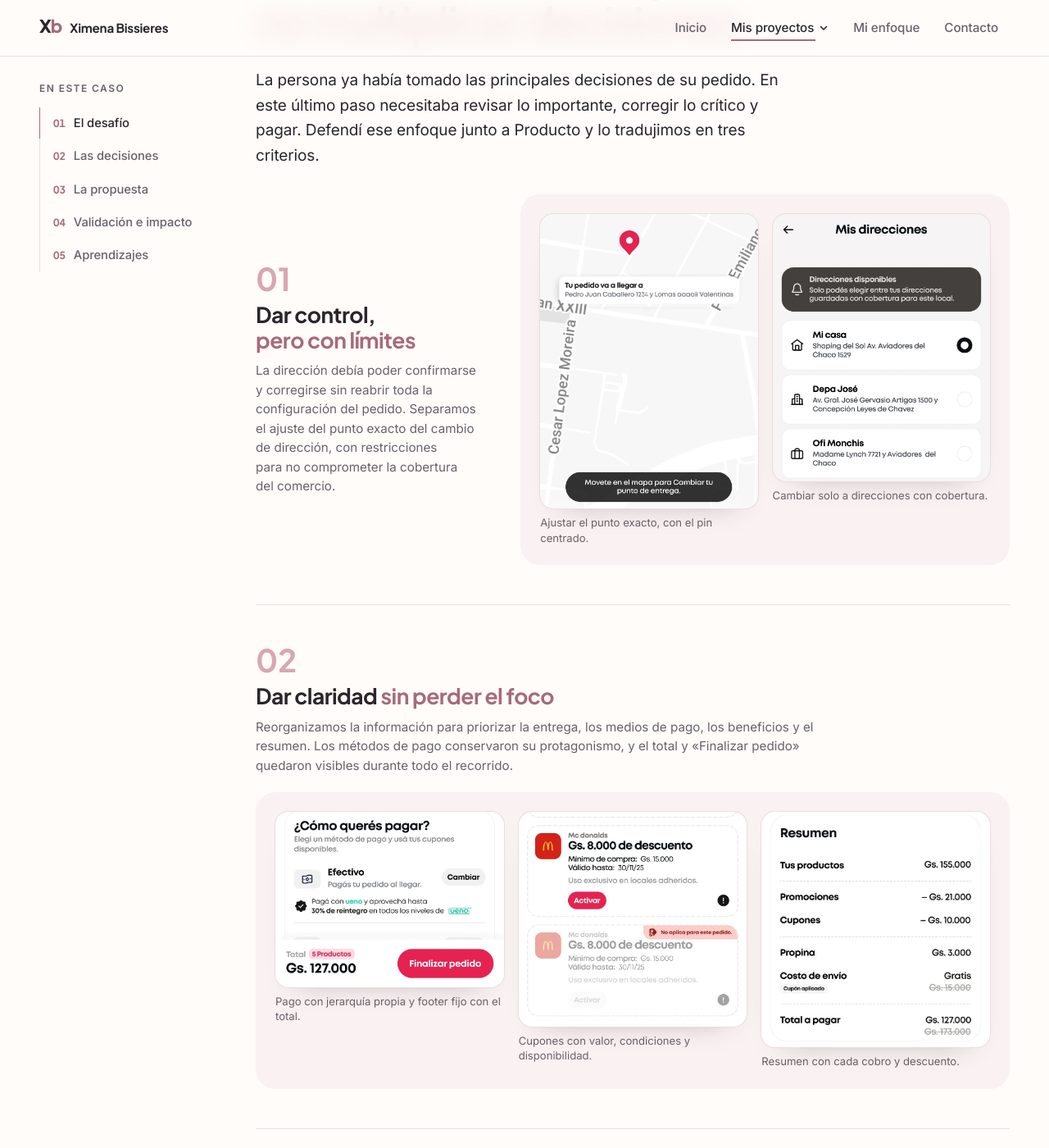
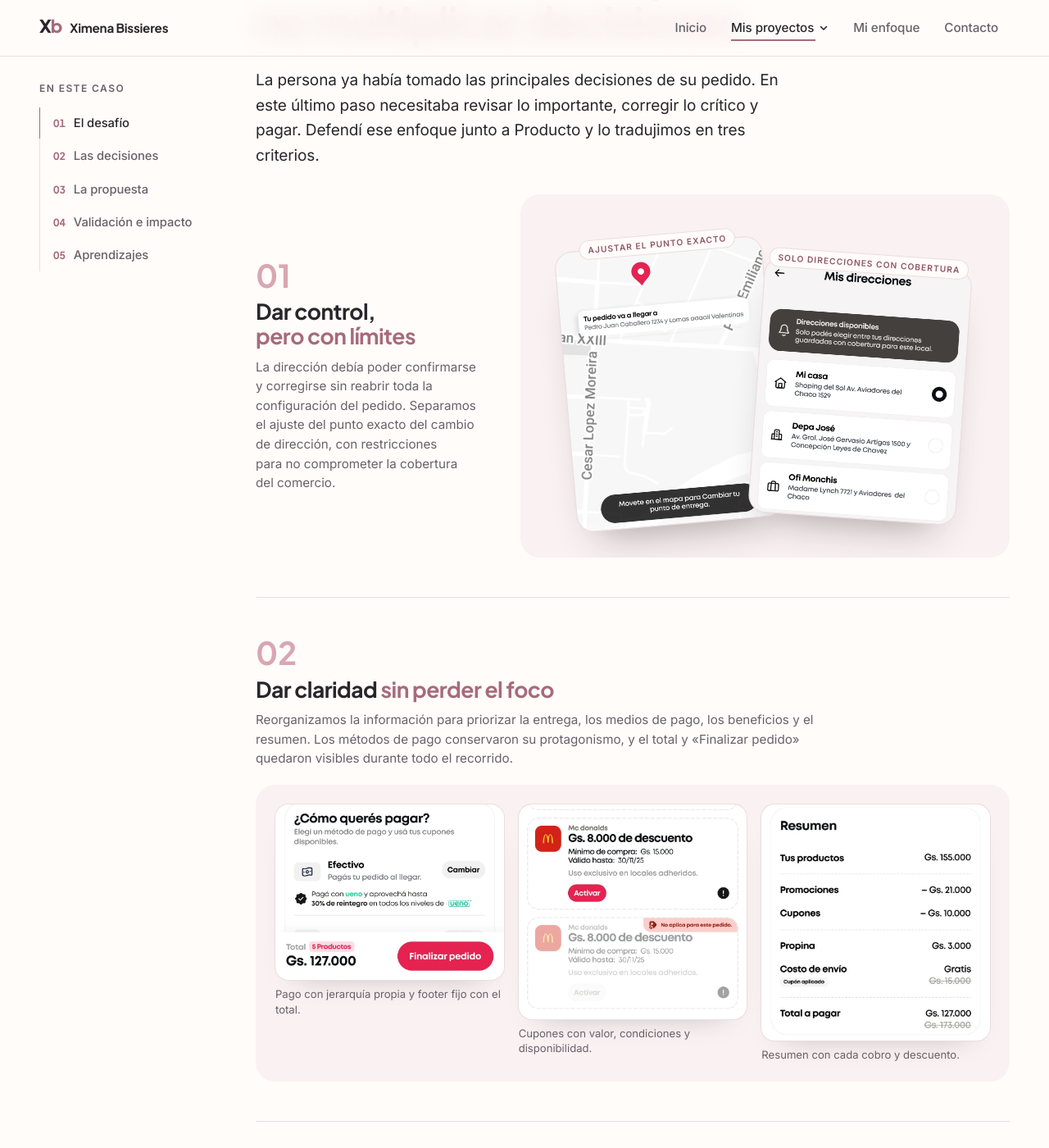
Before and after one commit to ximebissieres/Ximebissieres.github.io, a Jekyll site: the page built from proyectos/monchis.html, in a window 1280 px wide and 1400 px high, scrolled down 2048 px. Shown: the whole window at 82% size. Built offline with Jekyll 4.4.1, drawn with Linux system fonts in a browser that asks for light colours.

Commit message:
Monchis: Dar control con composición juguetona de tarjetas inclinadas
Co-Authored-By: Claude Opus 5.5 <noreply@anthropic.com>
Claude-Session: https://claude.ai/code/session_01DJ4kQgEHjb3PtnpPBBuZ5X

```diff
--- a/assets/styles.css
+++ b/assets/styles.css
@@ -2196,3 +2196,33 @@ body { font-family: var(--sans); font-size: var(--fs-body); line-height: 1.65; f
 .ex-visual .ex-cap { position: relative; z-index: 2; max-width: none; margin-top: -14px; white-space: nowrap; padding: 4px 10px; border-radius: 999px; background: var(--bg); border: 1px solid var(--line); font-size: .64rem; font-weight: var(--w-semibold); letter-spacing: .12em; text-transform: uppercase; color: var(--rose-ink); text-align: center; }
 /* Negocio: la propina no existía; el As is se muestra sin atenuar */
 .explorer.is-absent .ex-dim { display: none; }
+
+/* Monchis · 02 Dar control: composición «juguetona» con tarjetas inclinadas */
+.crit-visual.is-play { display: flex; justify-content: center; align-items: flex-start; gap: 0; padding: clamp(28px, 3.5vw, 44px) clamp(16px, 3vw, 36px) clamp(36px, 4vw, 52px); overflow: hidden; }
+.is-play .comp { position: relative; width: min(46%, 17.5rem); flex: none; transition: transform .5s var(--ease); }
+.is-play .comp:first-child { transform: rotate(-5deg) translateY(10px); z-index: 1; }
+.is-play .comp:last-child { transform: rotate(4deg) translateY(34px); margin-left: -3%; z-index: 2; }
+.is-play .comp img { border-radius: 20px; box-shadow: 0 0 0 1px var(--line), 0 30px 50px -28px rgba(41, 38, 43, .45); }
+.is-play .comp figcaption { position: absolute; left: 50%; bottom: -12px; transform: translateX(-50%); white-space: nowrap; padding: 4px 10px; border-radius: 999px; background: var(--bg); border: 1px solid var(--line); font-size: .64rem; font-weight: var(--w-semibold); letter-spacing: .1em; text-transform: uppercase; color: var(--rose-ink); }
+@media (hover: hover) {
+  .is-play .comp:hover { z-index: 3; }
+  .is-play .comp:first-child:hover { transform: rotate(-2deg) translateY(2px) scale(1.02); }
+  .is-play .comp:last-child:hover { transform: rotate(1.5deg) translateY(26px) scale(1.02); }
+}
+@media (max-width: 599px) {
+  .crit-visual.is-play { padding: 24px 10px 44px; }
+  .is-play .comp { width: 50%; }
+  .is-play .comp figcaption { font-size: .55rem; letter-spacing: .06em; padding: 3px 7px; }
+}
+@media (prefers-reduced-motion: reduce) { .is-play .comp { transition: none; } }
+.is-play .comp { width: min(48%, 19rem); }
+.is-play .comp figcaption { bottom: auto; top: -13px; }
+.crit-visual.is-play { padding-top: clamp(36px, 4vw, 52px); }
+@media (max-width: 599px) {
+  .is-play .comp figcaption { white-space: normal; width: max-content; max-width: 92%; text-align: center; line-height: 1.25; top: -16px; }
+  .crit-visual.is-play { padding-top: 40px; }
+}
+@media (max-width: 599px) {
+  .is-play .comp figcaption { top: auto; bottom: -38px; }
+  .crit-visual.is-play { padding: 22px 10px 64px; }
+}
--- a/proyectos/monchis.html
+++ b/proyectos/monchis.html
@@ -106,9 +106,9 @@ summary: 'En Monchis, los pedidos podían ser con envío a domicilio, retiro en
             <h3>Dar control, <em>pero con límites</em></h3>
             <p>La dirección debía poder confirmarse y corregirse sin reabrir toda la configuración del pedido. Separamos el ajuste del punto exacto del cambio de dirección, con restricciones para no comprometer la cobertura del comercio.</p>
           </div>
-          <div class="crit-visual">
-            <figure class="comp"><img src="/assets/img/monchis-componente-pin.webp" alt="Recorte del mapa de punto de entrega: pin centrado, globo «Tu pedido va a llegar a» con la dirección y el aviso «Movete en el mapa para cambiar tu punto de entrega»" width="923" height="1250" loading="lazy" decoding="async"><figcaption>Ajustar el punto exacto, con el pin centrado.</figcaption></figure>
-            <figure class="comp"><img src="/assets/img/monchis-componente-direcciones.webp" alt="Recorte de la pantalla Mis direcciones: encabezado, aviso «Solo podés elegir entre tus direcciones guardadas con cobertura para este local» y tres direcciones guardadas" width="923" height="1135" loading="lazy" decoding="async"><figcaption>Cambiar solo a direcciones con cobertura.</figcaption></figure>
+          <div class="crit-visual is-play">
+            <figure class="comp"><img src="/assets/img/monchis-componente-pin.webp" alt="Recorte del mapa de punto de entrega: pin centrado, globo «Tu pedido va a llegar a» con la dirección y el aviso «Movete en el mapa para cambiar tu punto de entrega»" width="923" height="1250" loading="lazy" decoding="async"><figcaption>Ajustar el punto exacto</figcaption></figure>
+            <figure class="comp"><img src="/assets/img/monchis-componente-direcciones.webp" alt="Recorte de la pantalla Mis direcciones: encabezado, aviso «Solo podés elegir entre tus direcciones guardadas con cobertura para este local» y tres direcciones guardadas" width="923" height="1135" loading="lazy" decoding="async"><figcaption>Solo direcciones con cobertura</figcaption></figure>
           </div>
         </article>
         <article class="crit crit--stack">
```
